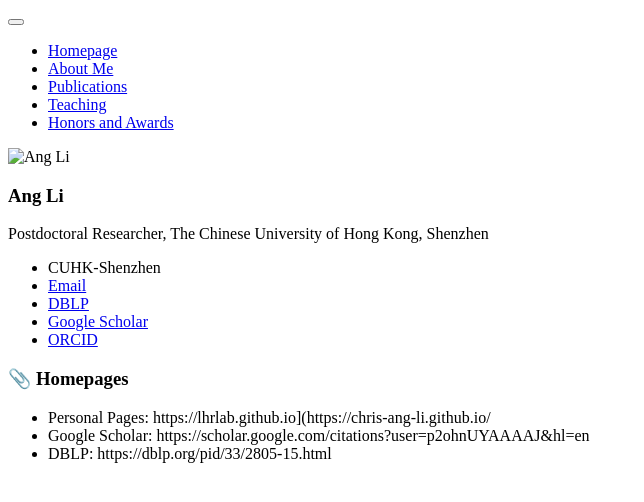
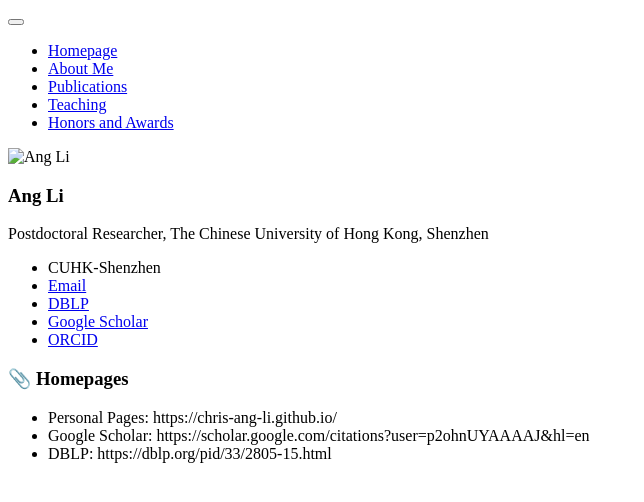
Before and after one commit to chris-Ang-li/chris-Ang-li.github.io, a Jekyll site: the page built from _pages/includes/homepage.md, in a window 1280 px wide. Shown: the top 502 px of the page, without its empty margins (0-644 px from the left). Built offline with Jekyll 4.4.1, drawn with Linux system fonts in a browser that asks for light colours; our own code applies the rules of GitHub Pages for plain Markdown files; part of the change alters nothing that is shown.

Commit message:
Update homepage.md

```diff
--- a/_pages/includes/homepage.md
+++ b/_pages/includes/homepage.md
@@ -1,4 +1,4 @@
 # 📎 Homepages
-- Personal Pages: https://lhrlab.github.io](https://chris-ang-li.github.io/
+- Personal Pages: https://chris-ang-li.github.io/
 - Google Scholar: https://scholar.google.com/citations?user=p2ohnUYAAAAJ&hl=en
 - DBLP: https://dblp.org/pid/33/2805-15.html
```
